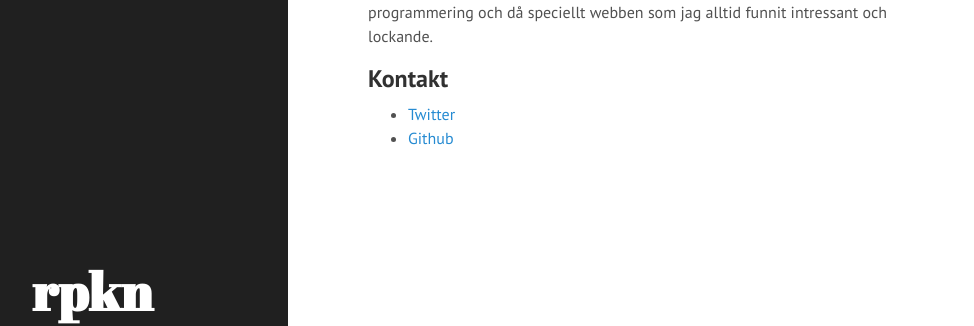
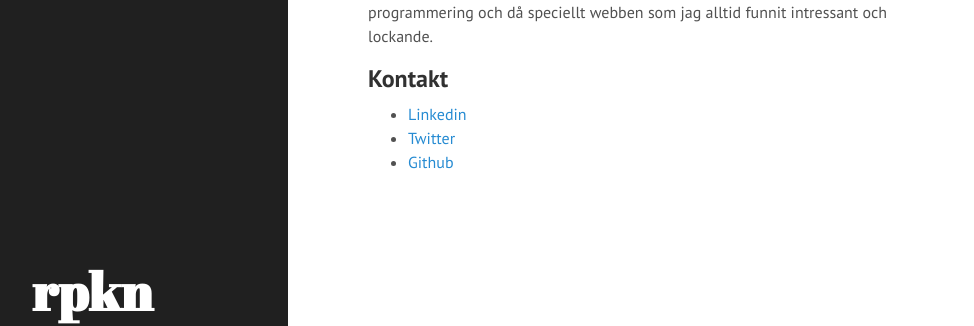
Before and after one commit to rk222ev/www, a Jekyll site: the page built from about.md, in a window 1280 px wide. Shown: the part 310-636 px from the top of the page, without its empty margins (0-974 px from the left). Built offline with Jekyll 4.4.1, drawn with Linux system fonts in a browser that asks for light colours; Markdown is read by kramdown in place of the engine named in the settings.

Commit message:
Added Linkedin to contacts.

```diff
--- a/about.md
+++ b/about.md
@@ -15,5 +15,6 @@ och då speciellt webben som jag alltid funnit intressant och lockande.
 
 
 ##Kontakt
+- [Linkedin](https://www.linkedin.com/pub/robin-karlsson/88/5b9/661)
 - [Twitter](http://twitter.com/ropkn)
 - [Github](http://www.github.com/rk222ev)
```
